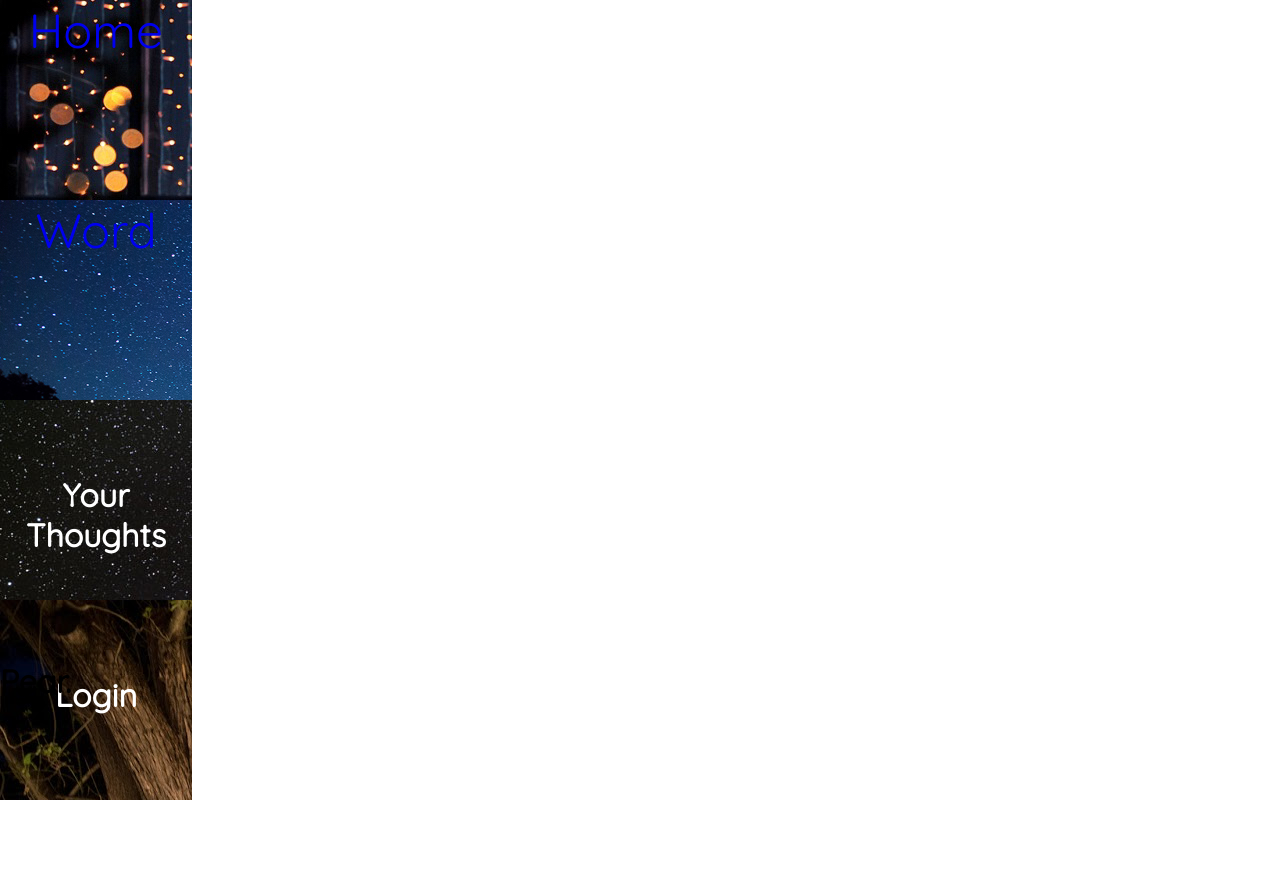
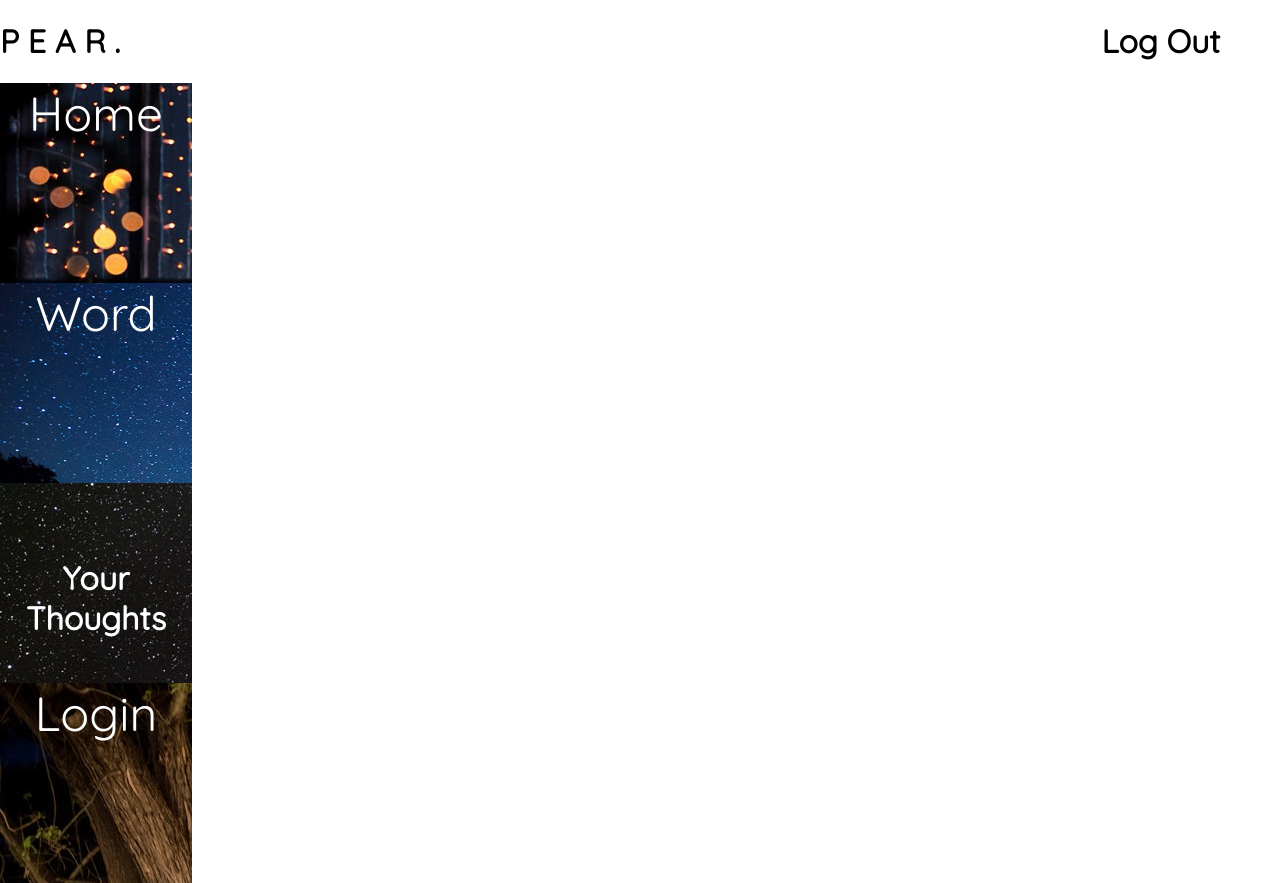
Before and after one commit to linhly2012/finalproject, a Python web app: template template/wordpage.html in a window 1280 px wide. Before the commit the page ends 800 px from the top, so only its background shows below. Run offline with Jinja, Linux system fonts and the light colour scheme; the template is opened without the code that fills it: most values are stand-ins (such as "Sample title", 1, 10 or a date in 2020); some libraries are stand-ins or nearby versions.

Commit message:
word page updated

```diff
--- a/main.py
+++ b/main.py
@@ -90,8 +90,6 @@ class UserDataHandler(webapp2.RequestHandler):
 #handler for the bubble map
 class NodeHandler(webapp2.RequestHandler):
     def get(self):
-
-
         url = ("http://randomword.setgetgo.com/get.php")
         string = urllib2.urlopen(url).read()
         # json.loads(string)
--- a/style/word_page.css
+++ b/style/word_page.css
@@ -6,50 +6,21 @@
 body{
   margin: 0;
   font-family: 'Quicksand', sans-serif;
-  width = 100%;
-  height = "500px";
-}
-
-h1 {
-  position: absolute;
-  margin-left: auto;
-  top: 80%;
 }
 
 div.vis-network {
   height = "500px";
 }
 
+h1{   /*style for header 1. Display everything in line*/
+  display: inline-block;
+}
+
 #signout{   /*style the sign out function*/
   position: absolute;
   right: 60px;
+  color: white;
 }
-/*scroll menu*/
-/*#scrollsections {
-    width: 85%;
-    height: 800px;
-    overflow: scroll;
-    float: right;
-}
-#scrollsec1 {
-  background-color: blue;
-  overflow: auto;
-
-}
-
-#scrollsec2 {
-  background-color: red;
-  overflow: auto;
-}
-
-#scrollsec3 {
-  background-color: green;
-  overflow: auto;
-}*/
-
-
-
-
 
 #sec1 {
   background-image: url('sec1pic.jpg');
--- a/template/wordpage.html
+++ b/template/wordpage.html
@@ -2,89 +2,58 @@
 <html>
 
 <head>
-  <title> Pear</title>
+  <title> P E A R </title>
   <link rel="stylesheet" type="text/css" href="style/word_page.css">
-  <link href='http://fonts.googleapis.com/css?family=Quicksand' rel='stylesheet' type='text/css'>
-  <script src="scripts/word_page.js"></script>
-  <!-- <link type = "text/css" rel = "stylesheet" href = "http://visjs.org/dist/vis.css">
-  <link type = "text/css" rel = "stylesheet" href = "http://visjs.org/dist/vis.min.css"> -->
-  <script type = "text/javascript" src = "http://visjs.org/dist/vis.js"></script>
+  <link href='https://fonts.googleapis.com/css?family=Quicksand' rel='stylesheet' type='text/css'>
+  <!-- // <script src="scripts/word_page.js"></script> -->
+  <link type = "text/css" rel = "stylesheet" href = "/style/vis.css">
+  <link type = "text/css" rel = "stylesheet" href = "style/vis.min.css">
+  <!-- // <script type = "text/javascript" src = "https://visjs.org/dist/vis.js"></script> -->
   <script src="https://ajax.googleapis.com/ajax/libs/jquery/1.11.3/jquery.min.js"></script>
-  <script type = "text/javascript" src ="scripts/forms.js"></script>
+  <!-- // <script type = "text/javascript" src ="scripts/forms.js"></script> -->
   <script src = "https://code.jquery.com/ui/1.11.4/jquery-ui.js"></script>
 
   <!-- // <script src="Download the uncompressed, development jQuery 2.1.4"></script> -->
 
-  <!-- //insert css
-  //insert js  -->
+
 </head>
 
 <body>
-
-  <h1>  Pear. </h1>
-
-  <div id="mynetwork"></div>
+  <header>
+    <h1>  P E A R . </h1>  <h1 id='signout'><a href="{{ signout_url }}"><font color="black">Log Out</font></a></h1>
+  </header>  <div id="mynetwork"></div>
   <script>
     // document.getElementById({{name}}).innerHTML = "YES"
   </script>
 
-  <!-- <div id="scrollsections">
-    <section id="scrollsec1">
-      <h1>Welcome to Pear!</h1>
-      <h2>In ancient manuscripts, another means to divide sentences in into paragraphs was a line break (newline) followed by an initial at the beginning of the next paragraph. An initial is an oversize capital letter, sometimes outdented beyond the margin of text. This style can be seen, for example, in the original Old English manuscript of Beowulf. Outdenting is still used in English typography, though not commonly.[4] Modern English typography usually indicates a new paragraph by indenting the first line. This style can be seen in the (handwritten) United States Constitution from 1787. For additional ornamentation, a hedera leaf or other symbol can be added to the inter-paragraph whitespace, or put in the indentation space.
-
-A second common modern English style is to use no indenting, but add vertical whitespace to create "block paragraphs." On a typewriter, a double carriage return produces a blank line for this purpose; professional typesetters (or word processing software) may put in an arbitrary vertical space by adjusting leading. This style is very common in electronic formats, such as on the World Wide Web and email.</h2>
-    </section>
-    <section id="scrollsec2">
-      <h1>What is Pear?</h1>
-      <h2>In ancient manuscripts, another means to divide sentences in into paragraphs was a line break (newline) followed by an initial at the beginning of the next paragraph. An initial is an oversize capital letter, sometimes outdented beyond the margin of text. This style can be seen, for example, in the original Old English manuscript of Beowulf. Outdenting is still used in English typography, though not commonly.[4] Modern English typography usually indicates a new paragraph by indenting the first line. This style can be seen in the (handwritten) United States Constitution from 1787. For additional ornamentation, a hedera leaf or other symbol can be added to the inter-paragraph whitespace, or put in the indentation space.
-
-A second common modern English style is to use no indenting, but add vertical whitespace to create "block paragraphs." On a typewriter, a double carriage return produces a blank line for this purpose; professional typesetters (or word processing software) may put in an arbitrary vertical space by adjusting leading. This style is very common in electronic formats, such as on the World Wide Web and email.</h2>
-    </section>
-    <section id="scrollsec3">
-      <h1>About Us</h1>
-      <h2>In ancient manuscripts, another means to divide sentences in into paragraphs was a line break (newline) followed by an initial at the beginning of the next paragraph. An initial is an oversize capital letter, sometimes outdented beyond the margin of text. This style can be seen, for example, in the original Old English manuscript of Beowulf. Outdenting is still used in English typography, though not commonly.[4] Modern English typography usually indicates a new paragraph by indenting the first line. This style can be seen in the (handwritten) United States Constitution from 1787. For additional ornamentation, a hedera leaf or other symbol can be added to the inter-paragraph whitespace, or put in the indentation space.
-
-A second common modern English style is to use no indenting, but add vertical whitespace to create "block paragraphs." On a typewriter, a double carriage return produces a blank line for this purpose; professional typesetters (or word processing software) may put in an arbitrary vertical space by adjusting leading. This style is very common in electronic formats, such as on the World Wide Web and email.<h2>
-    </section>
-
-     <img src="paris_city_lights-wallpaper-2560x1600.jpg"> -->
   </div>
 
 
-
-
-
-<!--Scroll Bar Menu-->
+<!--Side Bar Menu-->
 <div id="menu">
   <section id="sec1">
-    <a href="/">Home</a>
-  <!-- <img src="large.jpg"> -->
+    <a href="/"><font color="white">Home</font></a>
   </section>
 
   <section id="sec2">
-    <a href="/nodes">Word</a>
-<!-- <img src="paris_19-wallpaper-1680x1050.jpg" width="40%"> -->
+    <a href="/nodes"><font color="white">Word</font></a>
   </section>
 
-
+<!-- once user click on it, they should able go to your thoughts page-->
   <section id="sec3">
-    <h6>Your <br/> Thoughts</h6>
-<!-- <img src="paris_city_lights-wallpaper-2560x1600.jpg" width="40%"> -->
+    <h6><a href="/survey"><font color="white">Your <br/> Thoughts</font></a></h6>
   </section>
 
-  <section id="sec4">
-
-    <h6><font color="white">Login</font></h6>
-<!-- <img src="338338-galaxy-hd-wallpaper.jpg" width=40%> -->
-  </section>
+<!-- user name should show on this page and no function will be add to log in-->
+<section id="sec4">
+  {% if user %}
+    hello, {{ user }}
+  {% else %}
+    <a href="{{ login_url }}" ><font color="white">Login</font></a>
+  {% endif %}
+</section>
 
 </div>
-
-
-<!--testing the scroll -->
-
-
 
 
 
--- a/template/yourthoughts.html
+++ b/template/yourthoughts.html
@@ -48,7 +48,11 @@
   </section>
 
   <section id="sec4">
-  <a href="/login"><font color="white">Login</font></a>
+    {% if user %}
+      hello, {{ user }}
+    {% else %}
+      <a href="{{ login_url }}" ><font color="white">Login</font></a>
+    {% endif %}
   </section>
 
 </div>
```
Also changed, not shown: template/welcome.html (+3 -6 lines).
